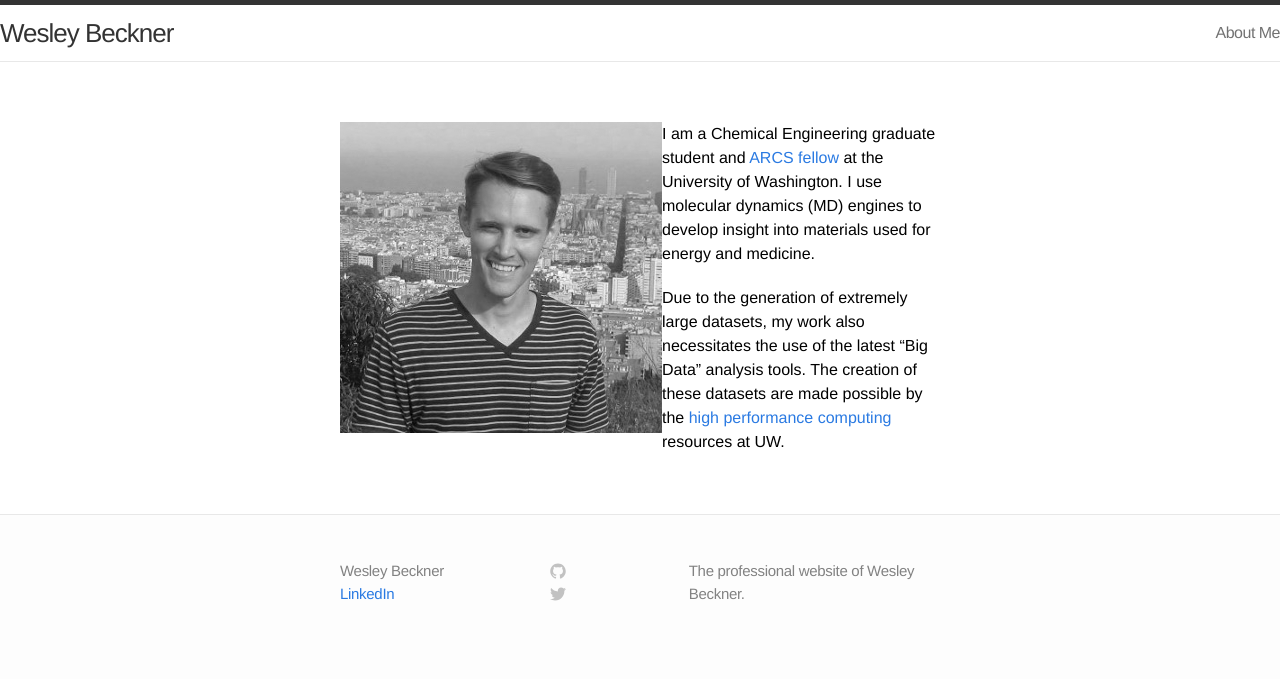
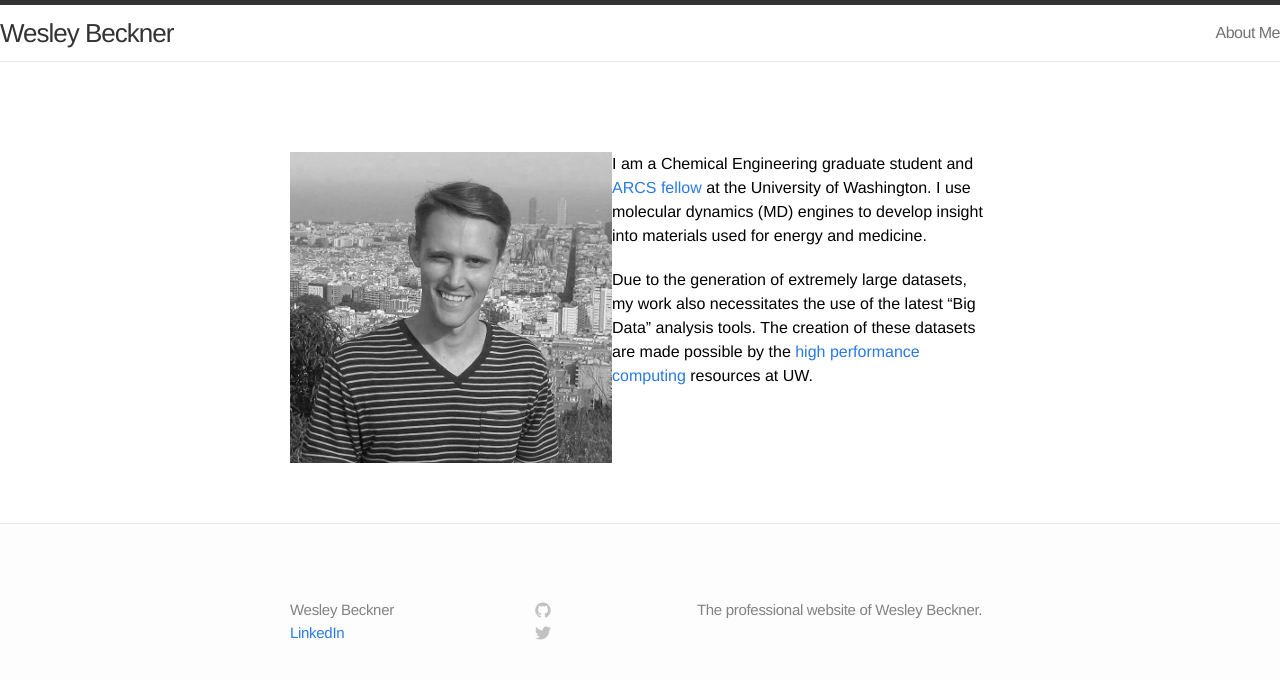
Before and after one commit to wesleybeckner/wesleybeckner.github.io, a Jekyll site: the page built from index.md, in a window 1280 px wide. Shown: the top 679 px of the page. Built offline with Jekyll 4.4.1, drawn with Linux system fonts in a browser that asks for light colours.

Commit message:
trying to get jekyll to work

```diff
--- a/css/main.css
+++ b/css/main.css
@@ -28,8 +28,8 @@ a:visited { color: #205caa; }
 .wrap:after { content:""; display:table; }
 .wrap:after { clear: both; }
 .wrap {
-  max-width: 600px;
-  padding: 0 30px;
+  max-width: 700px;
+  padding: 30px 30px;
   margin: 0 auto;
   zoom: 1;
 }
```
